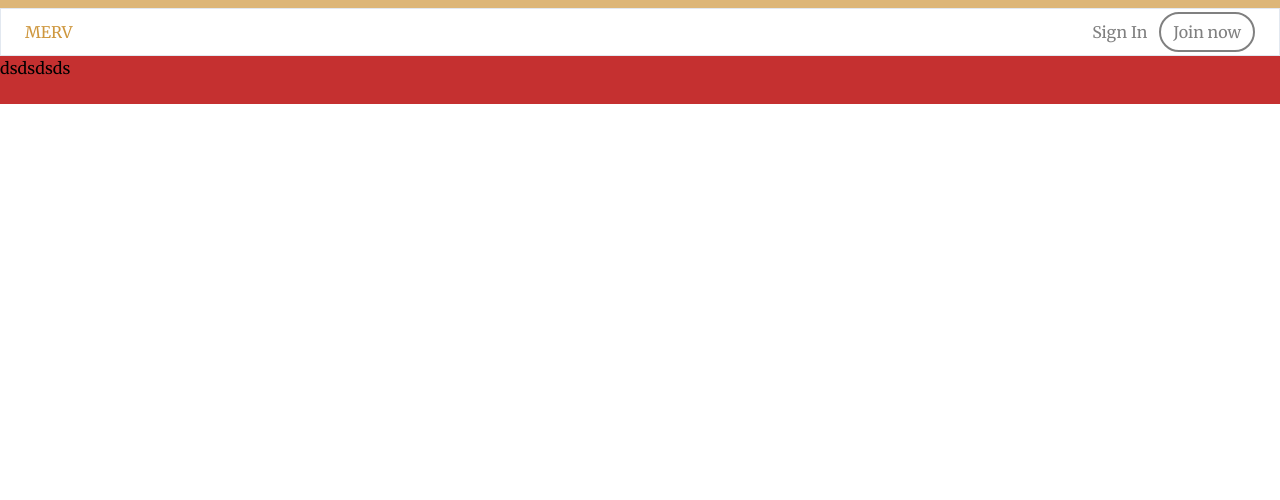
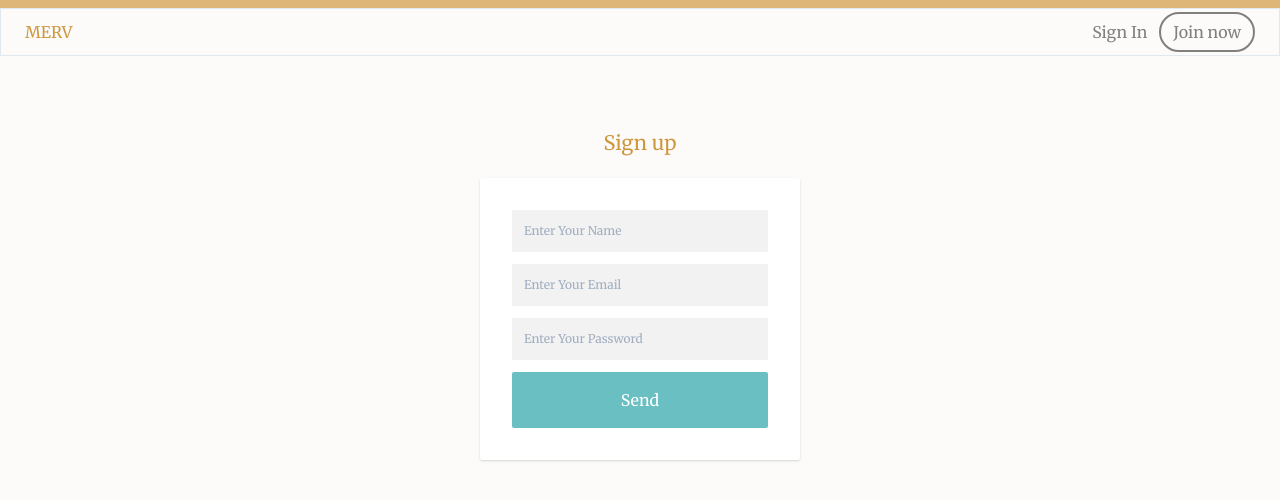
Before and after one commit to robertobirijnr/node-vue-starter, a Vue app: page /auth/register in a window 1280 px wide. Shown: the top 500 px of the page. Built offline with nearby package versions, Linux system fonts and the light colour scheme.

Commit message:
register page

```diff
--- a/src/assets/css/tailwind.css
+++ b/src/assets/css/tailwind.css
@@ -15,3 +15,7 @@
 
 @tailwind components;
 @tailwind utilities;
+
+body{
+  background-color: #fcfbfa !important;
+}
--- a/src/components/Register.vue
+++ b/src/components/Register.vue
@@ -1,6 +1,18 @@
 <template>
-    <div class="container w-full h-12 bg-red-700 mx-auto">
-dsdsdsds
+    <div class="container w-full my-16 mx-auto">
+        <div class="max-w-xs mx-auto h-12">
+            <h2 class="text-center pt-2 text-gold">Sign up</h2>
+
+            <div class="w-full bg-white shadow mt-5 rounded-sm p-8">
+                <input type="text" class="w-full text-xs focus:outline-none bg-brown-lightest text-brown p-3 mb-3" placeholder="Enter Your Name">
+                <input type="text" class="w-full text-xs focus:outline-none bg-brown-lightest text-brown p-3 mb-3" placeholder="Enter Your Email">
+                <input type="text" class="w-full text-xs focus:outline-none bg-brown-lightest text-brown p-3" placeholder="Enter Your Password">
+
+                <button class="w-full mt-3 py-4 bg-emerald-100 text-white rounded-sm focus:outline-none hover:bg-emerald-500">
+                    Send
+                </button>
+            </div>
+        </div>
     </div>
 </template>
 
```
